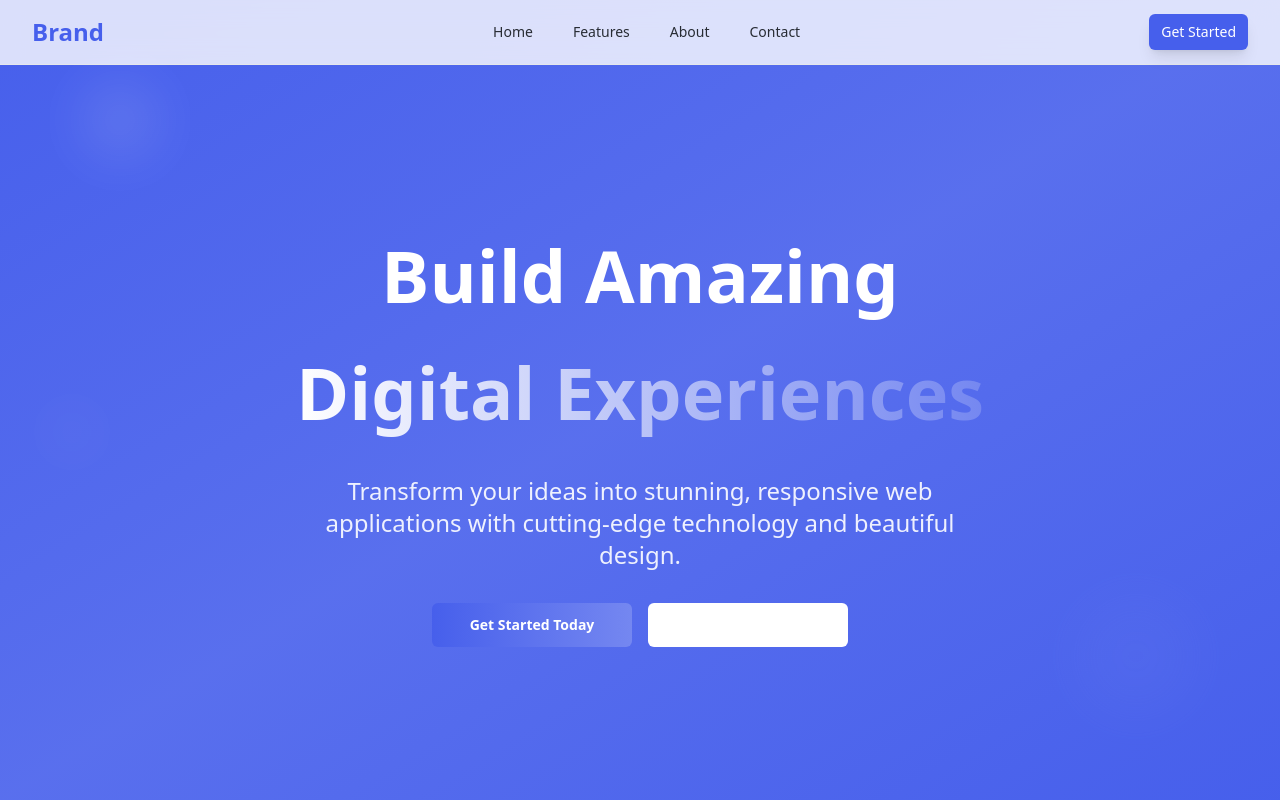
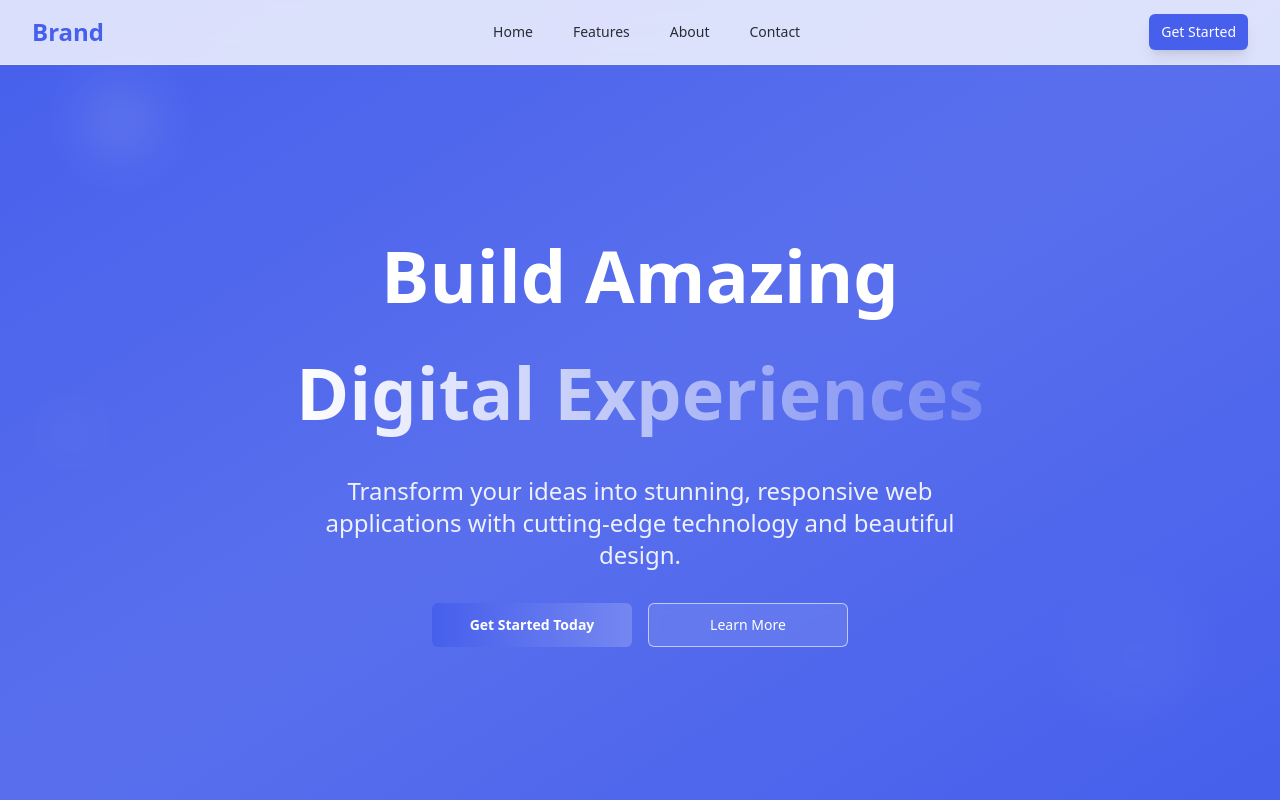
Before and after one commit to sang-tx/landing-pad-lite, a React (Vite) app: page / in a window 1280 px wide. Shown: the top 800 px of the page. Built offline with nearby package versions, Linux system fonts and the light colour scheme.

Commit message:
Fix button readability
Adjusted the "Learn More" button's text color to ensure it is readable against the background.

```diff
--- a/src/components/Hero.tsx
+++ b/src/components/Hero.tsx
@@ -29,7 +29,7 @@ const Hero = () => {
           <Button variant="hero" size="lg" className="min-w-[200px]" onClick={handleClick}>
             Get Started Today
           </Button>
-          <Button variant="outline" size="lg" className="min-w-[200px] border-white/30 text-white hover:bg-white/10" onClick={handleClickLearn}>
+          <Button variant="outline" size="lg" className="min-w-[200px] border-white/60 text-white hover:bg-white/20 hover:border-white/80 bg-white/10 backdrop-blur-sm" onClick={handleClickLearn}>
             Learn More
           </Button>
         </div>
```
